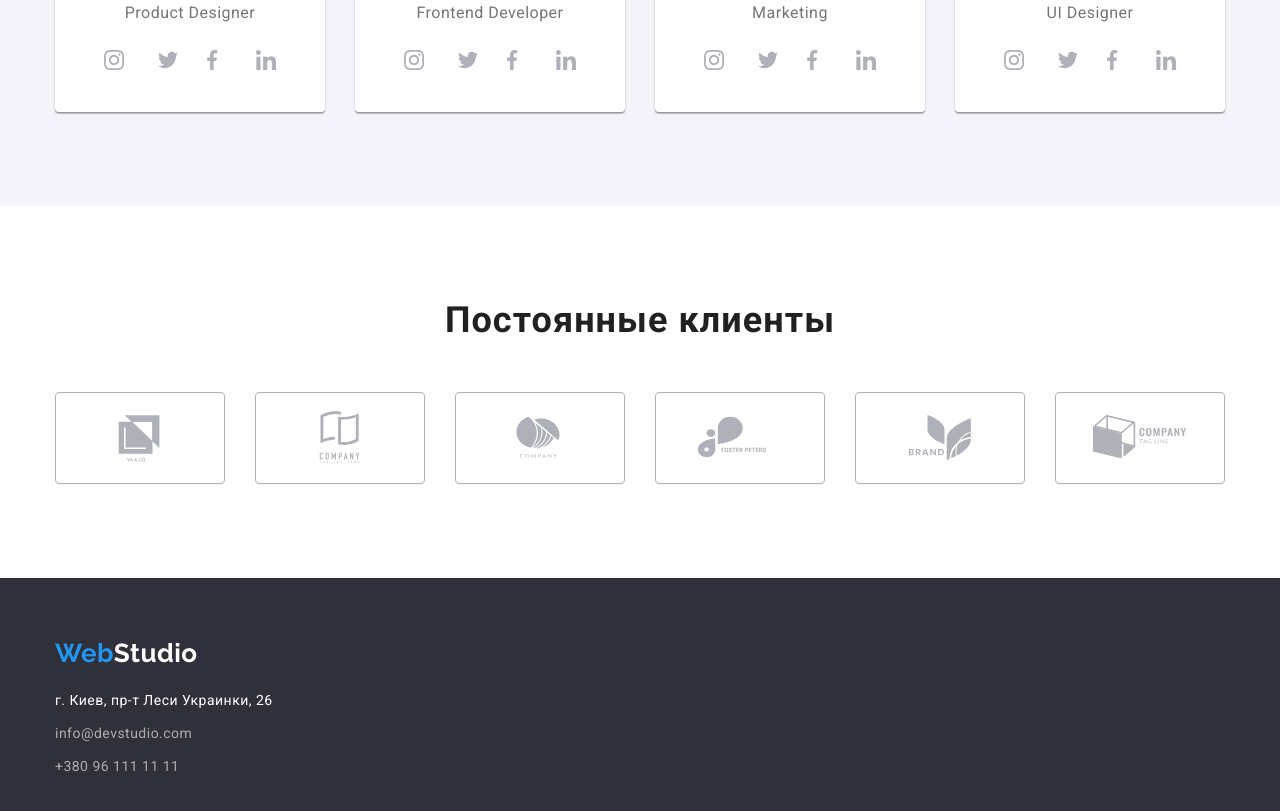
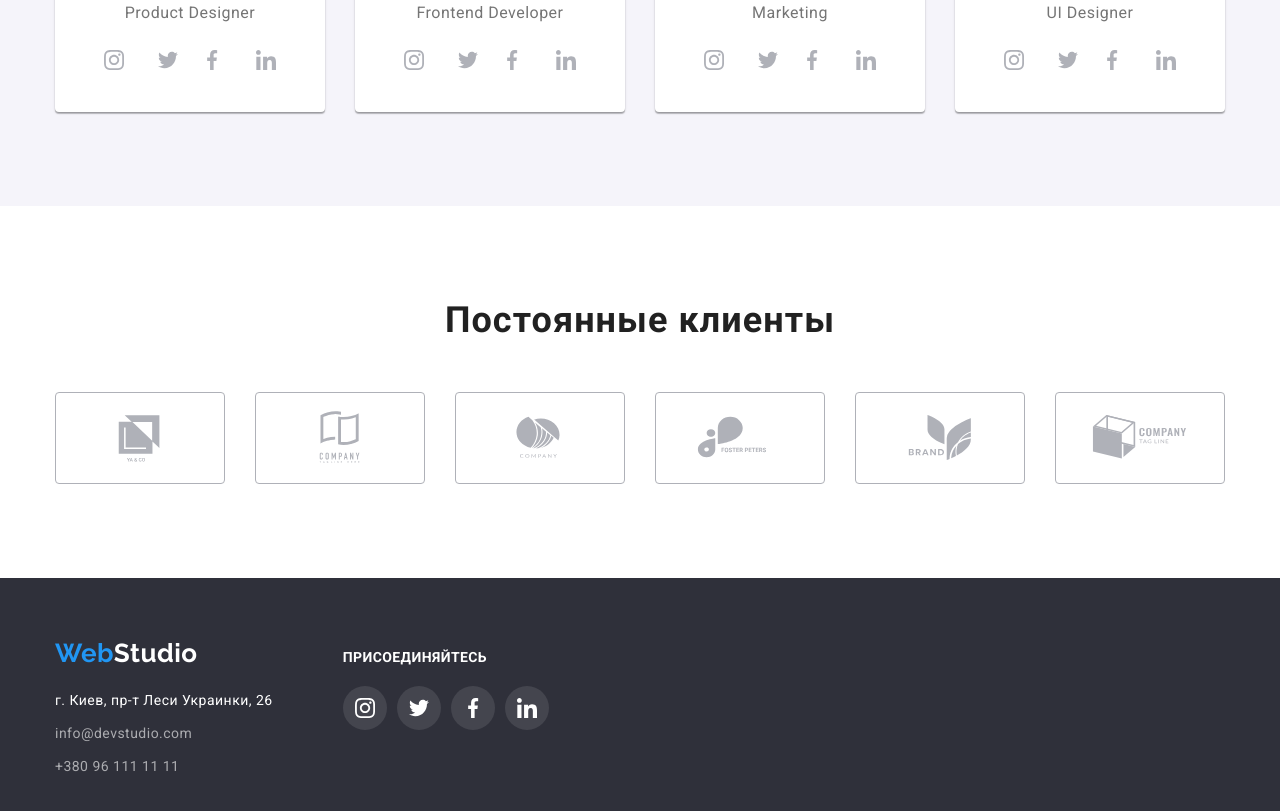
Before and after one commit to Maksi16/goit-markup-hw-04, a plain HTML site: page index.html in a window 1280 px wide. Shown: the part 2105-2916 px from the top of the page. Drawn offline with nearby package versions, Linux system fonts and the light colour scheme.

Commit message:
Добавляет иконки в футер

```diff
--- a/css/styels.css
+++ b/css/styels.css
@@ -367,6 +367,43 @@ img {
   line-height: 1.71;
   color: rgba(255, 255, 255, 0.6);
 }
+.foot-box {
+  display: flex;
+  align-items: baseline;
+}
+.foot-soc-icon {
+  padding-left: 70px;
+}
+.foot-soc-text {
+  margin-bottom: 20px;
+
+  font-weight: 700;
+  font-size: 14px;
+  line-height: 1.14;
+  letter-spacing: 0.03em;
+  text-transform: uppercase;
+  color: #ffffff;
+}
+.foot-icon-list {
+  display: flex;
+}
+.foot-icon-item:not(:last-child) {
+  margin-right: 10px;
+}
+.foot-icon-link {
+  width: 44px;
+  height: 44px;
+  border-radius: 50px;
+  display: flex;
+  justify-content: center;
+  align-items: center;
+  fill: #fff;
+  background-color: rgba(255, 255, 255, 0.1);
+}
+.foot-icon-link:hover {
+  background-color: var(--brand-color);
+}
+
 /* Портфолио */
 
 .box-pro {
--- a/index.html
+++ b/index.html
@@ -345,8 +345,8 @@
     </main>
     <!-- Подвал -->
     <footer class="foot">
-      <div class="conteiner">
-        <a class="foot-logo link" href="./index.html"><span class="logo-web">Web</span>Studio</a>
+      <div class="conteiner foot-box">
+        <div><a class="foot-logo link" href="./index.html"><span class="logo-web">Web</span>Studio</a>
         <address class="foot-address">
           <p class="foot-text">г. Киев, пр-т Леси Украинки, 26</p>
           <ul class="foot-list list">
@@ -357,7 +357,54 @@
               <a class="foot-link link" href="tel:+380961111111">+380 96 111 11 11</a>
             </li>
           </ul>
-        </address>
+        </address></div>
+        <div class="foot-soc-icon">
+          <h2 class="foot-soc-text">присоединяйтесь</h2>
+          <ul class="foot-icon-list list">
+              <li class="foot-icon-item">
+                  <a class="foot-icon-link" href="https://www.instagram.com">
+                    <svg class="foot-icon" width="20" height="20">
+                      <use href="./images/icon/icon.svg#icon-instagram"></use>
+                    </svg>
+                  </a>
+                </li>
+                <li class="foot-icon-item">
+                  <a class="foot-icon-link" href="https://www.twitter.com"
+                    ><svg class="foot-icon" width="20" height="20">
+                      <use href="./images/icon/icon.svg#icon-twitter"></use></svg
+                  ></a>
+                </li>
+                <li class="foot-icon-item">
+                  <a class="foot-icon-link" href="https://www.facebook.com"
+                    ><svg class="foot-icon" width="20" height="20">
+                      <use href="./images/icon/icon.svg#icon-facebook"></use></svg
+                  ></a>
+                </li>
+                <li class="foot-icon-item">
+                  <a class="foot-icon-link" href="https://www.linkedin.com"
+                    ><svg class="foot-icon" width="20" height="20">
+                      <use href="./images/icon/icon.svg#icon-linkedin"></use></svg
+                  ></a>
+                </li>
+              </ul>
+        </div>
+
+
+        <!-- <ul class="foot-icon-list list">
+          <li class="foot-icon-item">
+            <a href="" class="foot-icon-link">
+              <svg class="foot-icon">
+                <use href="./images/icon/icon.svg#icon-instagram"></use>
+              </svg>
+            </a></li>
+          <li class="foot-icon-item">
+            <a href="" class="foot-icon-link"></a>
+          </li><li class="foot-icon-item">
+            <a href="" class="foot-icon-link"></a></li>
+            <li class="foot-icon-item">
+              <a href="" class="foot-icon-link"></a></li>
+        </ul> -->
+
       </div>
     </footer>
   </body>
```
